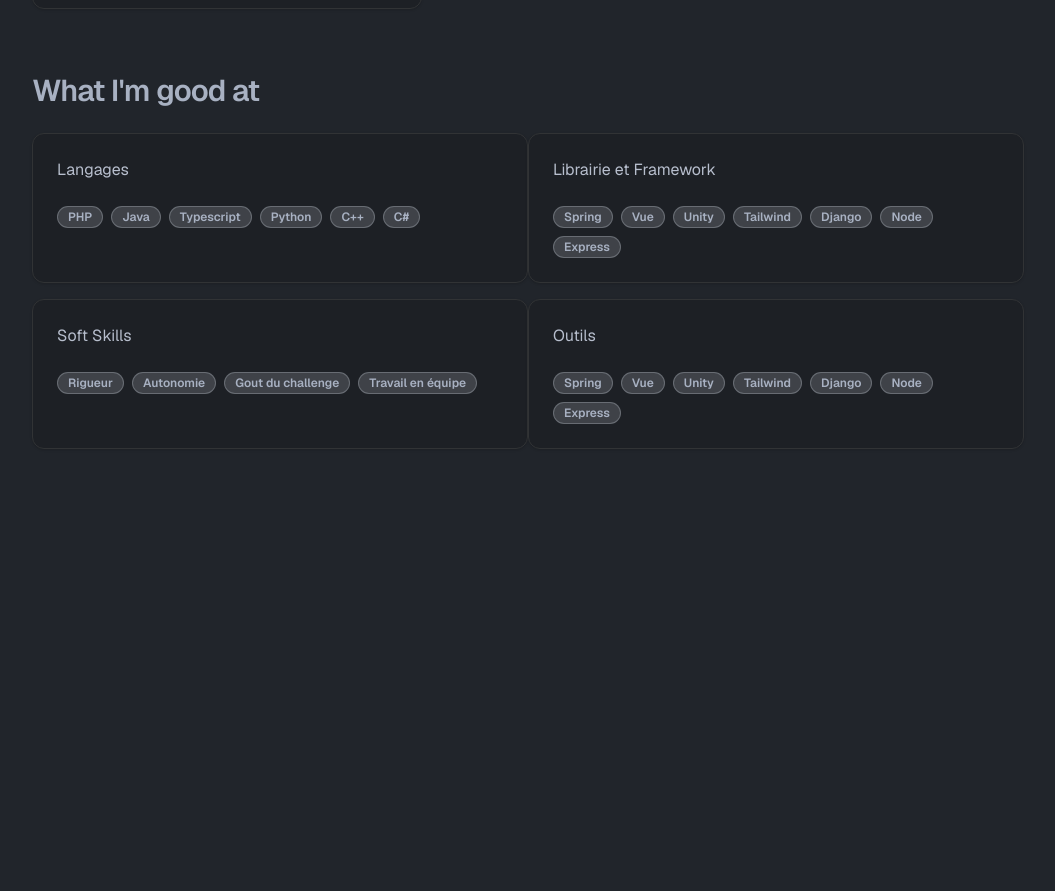
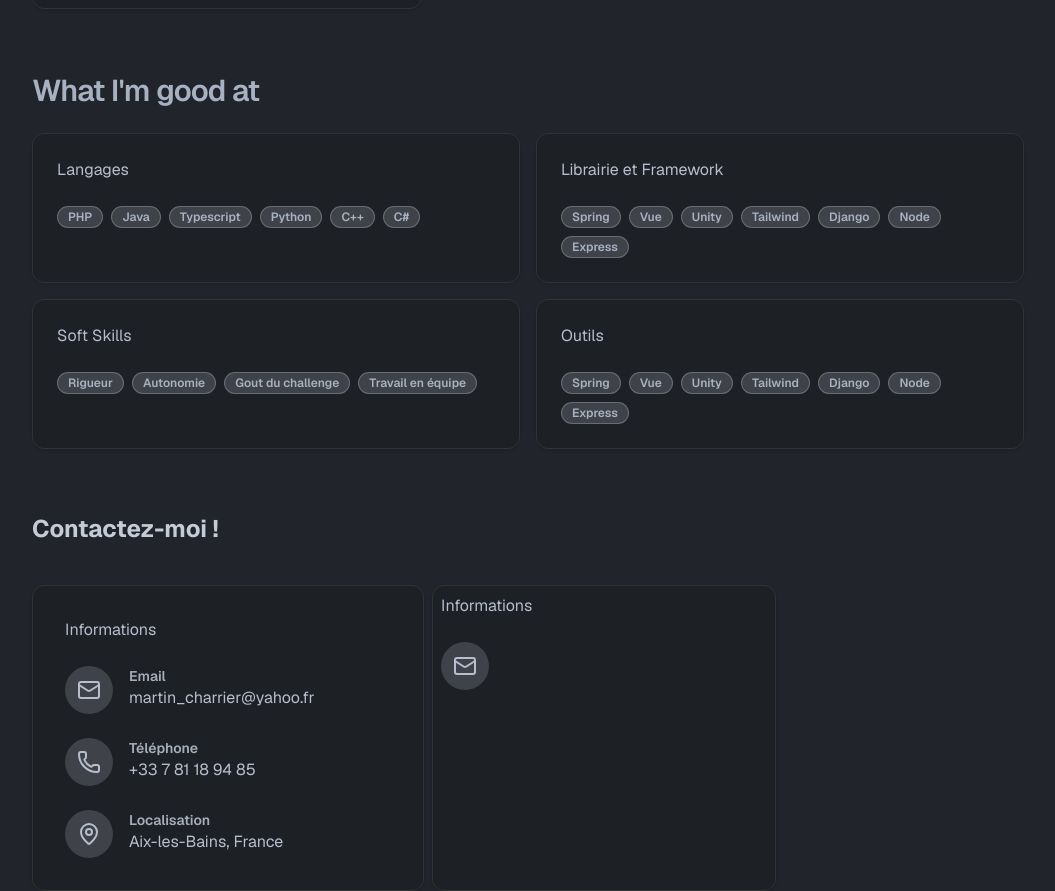
Before and after one commit to MartinChrrr/portfolio-next, a Next.js app: page / in a window 1280 px wide. Shown: the part 963-1854 px from the top of the page, without its empty margins (112-1167 px from the left). Before the commit the page ends 1476 px from the top, so only its background shows below. Built offline with nearby package versions, Linux system fonts and the light colour scheme; a web font is replaced by a local one.

Commit message:
First Card

```diff
--- /dev/null
+++ b/app/_components/Contact.tsx
@@ -0,0 +1,56 @@
+import { Card } from "@/components/ui/card"
+import { Section } from "./Section"
+import Link from "next/link"
+import { Mail, MapPin, Phone } from "lucide-react"
+
+export const Contact = () => {
+    return(
+         <Section classname="flex w-full flex-col items-start gap-4 ">
+            <h2 className="text-2xl font-bold mb-6 text-primary">Contactez-moi !</h2>
+            <div className="flex w-3/4 gap-2">
+                <Card className="flex-1 glass p-8">
+                    <h3>Informations</h3>
+                    <div className="space-y-6">
+                        <Link href={`mailto:martin_charrier@yahoo.fr`} className="flex items-start gap-4 hover:text-primary transition-colors group">
+                            <div className="flex-shrink-0 w-12 h-12 rounded-full bg-primary/20 flex items-center justify-center group-hover:bg-primary/30 transition-colors">
+                                <Mail/>
+                            </div>
+                            <div>
+                                <p className="font-semibold text-sm text-muted-foreground">Email</p>
+                                <p>martin_charrier@yahoo.fr</p>
+                            </div>
+                        </Link>
+                        <Link href={`tel:+33781189485`} className="flex items-start gap-4 hover:text-primary transition-colors group">
+                            <div className="flex-shrink-0 w-12 h-12 rounded-full bg-primary/20 flex items-center justify-center group-hover:bg-primary/30 transition-colors">
+                                <Phone/>
+                            </div>
+                            <div>
+                                <p className="font-semibold text-sm text-muted-foreground">Téléphone</p>
+                                <p>+33 7 81 18 94 85</p>
+                            </div>
+                        </Link>
+                        <Link href={`#`} className="flex items-start gap-4 hover:text-primary transition-colors group">
+                            <div className="flex-shrink-0 w-12 h-12 rounded-full bg-primary/20 flex items-center justify-center group-hover:bg-primary/30 transition-colors">
+                                <MapPin/>
+                            </div>
+                            <div>
+                                <p className="font-semibold text-sm text-muted-foreground">Localisation</p>
+                                <p>Aix-les-Bains, France</p>
+                            </div>
+                        </Link>
+                     </div>
+                </Card>
+                <Card className="flex-1 p-2">
+                    <h3>Informations</h3>
+                    <Link href={`mailto:martin_charrier@yahoo.fr`} className="flex items-start gap-4 hover:text-primary transition-colors group">
+                        <div className="flex-shrink-0 w-12 h-12 rounded-full bg-primary/20 flex items-center justify-center group-hover:bg-primary/30 transition-colors">
+                            <Mail/>
+                        </div>
+                    </Link>
+
+                </Card>
+                </div>
+
+         </Section>
+    )
+}
--- a/app/_components/Skills.tsx
+++ b/app/_components/Skills.tsx
@@ -40,7 +40,7 @@ export const Skills = () => {
     return (
         <Section classname="flex w-full flex-col items-start gap-4 ">
             <h2 className="pb-2 text-3xl font-semibold tracking-tight first:mt-0">What I'm good at </h2>
-            <div className="flex max-lg:flex-col w-full">
+            <div className="flex max-lg:flex-col w-full gap-4">
                 <Card className="p-6 flex-1 flex flex-col">
                     <h3>Langages</h3>
                     <div className="flex flex-wrap gap-2">
@@ -55,7 +55,7 @@ export const Skills = () => {
                     </div>
                 </Card>
             </div>
-            <div className="flex max-lg:flex-col w-full">
+            <div className="flex max-lg:flex-col w-full gap-4">
                 <Card className="p-6 flex-1 flex flex-col">
                     <h3>Soft Skills</h3>
                     <div className="flex flex-wrap gap-2">
--- a/app/page.tsx
+++ b/app/page.tsx
@@ -4,6 +4,7 @@ import { Presentation } from "./_components/Presentation";
 import { Spacing } from "./_components/Spacing";
 import { Status } from "./_components/Status";
 import { Skills } from "./_components/Skills";
+import { Contact } from "./_components/Contact";
 
 export default function Home() {
   return (
@@ -16,6 +17,7 @@ export default function Home() {
   <Spacing size="sm"/>
   <Skills />
   <Spacing size="sm"/>
+  <Contact />
 
 </main>
   );
```
